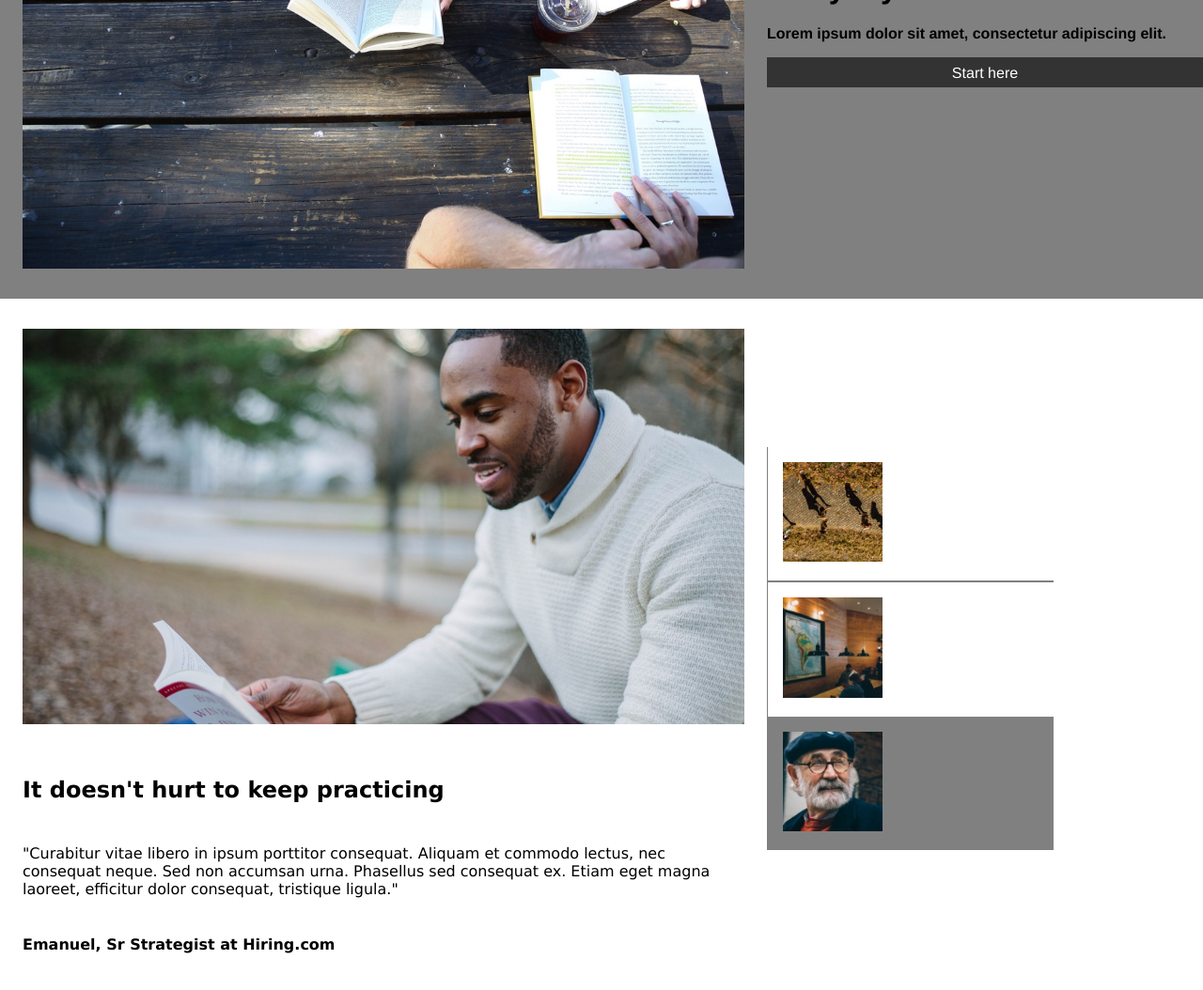
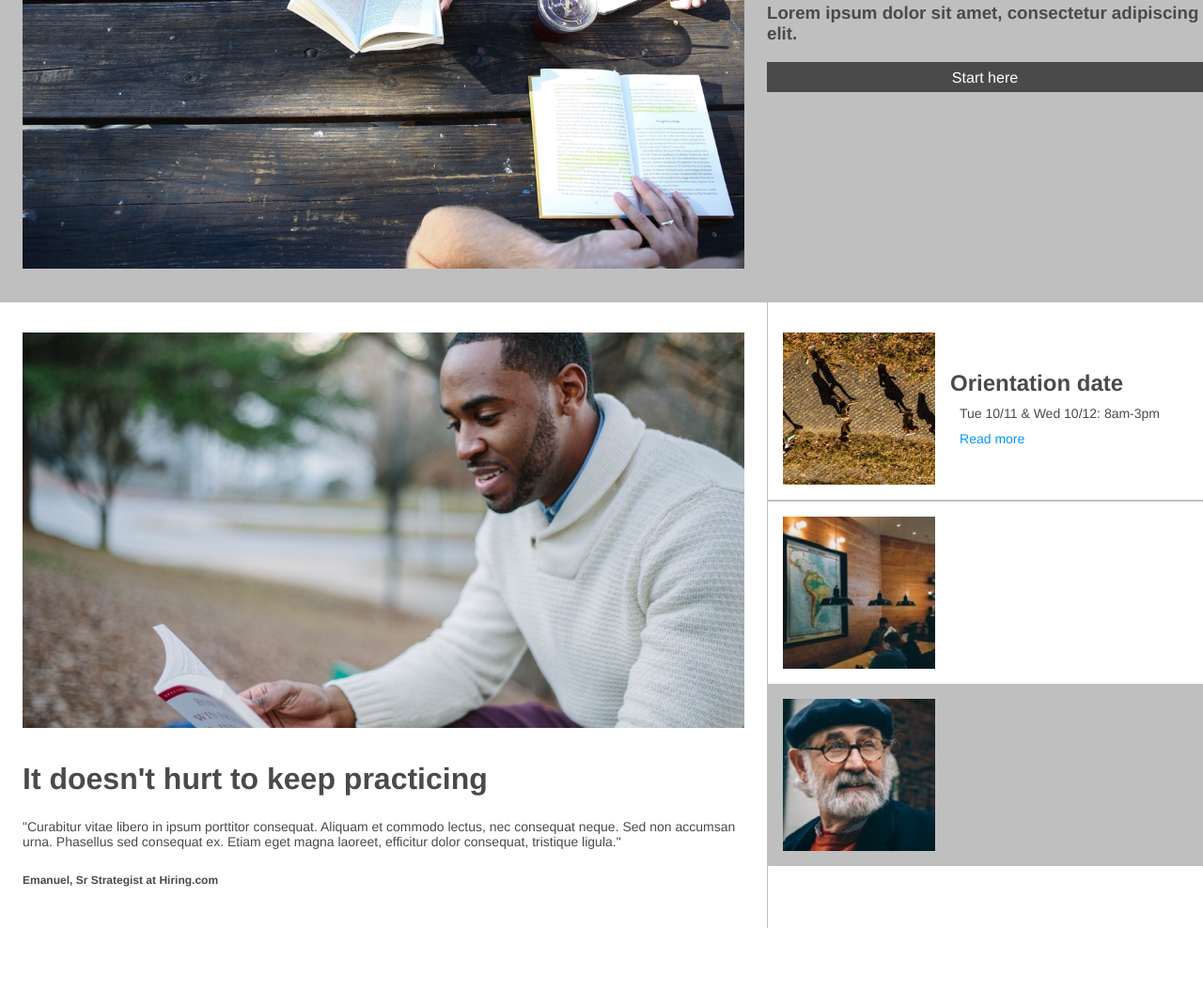
Before and after one commit to RoryMcCash/ColmarAcademy, a plain HTML site: page index.html in a window 1280 px wide. Shown: the part 378-1432 px from the top of the page at 94% size. After the commit the page ends 1366 px from the top, so only its background shows below. Drawn offline with Linux system fonts and the light colour scheme.

Commit message:
Big tidy-up and info-section progress

```diff
--- a/css/style.css
+++ b/css/style.css
@@ -2,36 +2,54 @@
 
 body {
   margin: 0;
-  font-family: verdana;
+  font-family: helvetica;
 }
 
-div {
+.main {
+  padding-top: 64px;
   margin: 0;
+  font-family: helvetica;
+  color: #4a4a4a;
 }
 
-img {
-  margin: 0;
-}
+
 
 a {
   color: inherit;
   text-decoration: none;
 }
 
-h1,
+h1 {
+  margin: 0;
+  font-weight: 900;
+}
+
 h2 {
-  font-weight: 900;
+  margin: 0;
+  font-weight: 700;
 }
 
 .flex-container {
   display: flex;
-  flex-direction: row;
   align-items: center;
 }
 
-.main {
-  padding-top: 64px;
+.smallbox-container {
+  display: flex;
+  align-items: center;
 }
+
+.smallbox-container p,
+.smallbox-container a {
+  font-size: 14px;
+  margin: 10px 10px;
+}
+
+.smallbox-container a {
+  color: #0097fc;
+}
+
+
 
 /* Header */
 
@@ -53,11 +71,8 @@ header #logolink a {
   padding-left: 24px;
 }
 
-#logolink span {
-  padding-bottom: 4px;
-}
-
 nav {
+  font-size: 1.17em;
   text-align: right;
   flex-grow: 1;
   padding-right: 24px;
@@ -70,24 +85,27 @@ nav span {
 /* Banner Section */
 
 #banner-section {
-  background-color: gray;
+  background-color: #bfbfbf;
+  margin: 0;
+}
+
+.img-container {
+  padding: 32px 24px 32px 24px;
+  min-width: 60%;
+  max-width: 60%;
 }
 
 #banner-section img {
-  padding: 32px 24px 32px 24px;
-  max-width: 60%;
-  min-width: 60%;
-
+  width: 100%;
 }
 
 #banner-section .signup {
   font-family: helvetica;
-  /*padding-right: 180px;*/
 }
 
 .button {
   height: 32px;
-  background-color: #333333 ;
+  background-color: #4a4a4a ;
 }
 
 .button p {
@@ -99,52 +117,54 @@ nav span {
 /* Info Section */
 
 #info-section {
-
-
+  display: flex;
+  margin: 0;
 }
 
 .practice {
   padding: 32px 24px 32px 24px;
-  width: 60%;
-
-
+  min-width: 60%;
+  max-width: 60%;
 }
 
 .practice img {
   padding: 0px 0px 32px 0px;
   width: 100%;
-
 }
 
-.practice .p1,
-.practice h2 {
-  padding-bottom: 24px;
+.practice .quote {
+  padding-top: 10px;
+  font-size: 14px;
+}
+
+.practice .expert {
+  padding-top: 12px;
+  font-size: 12px;
 }
 
 .infoboxes {
-  border-left: 1px solid gray;
-  /*width: 40%;*/
-  height: 100%;
-
+  border-left: 1px solid #bfbfbf;
+  width: 40%;
 }
 
 .infoboxes img {
   width: 35%;
-  /**/
+  height: 100%;
   padding: 16px;
 }
 
-.box1 {
-  border-bottom: 1px solid gray;
+#box1 {
+  padding-top: 16px;
+  border-bottom: 1px solid #bfbfbf;
 }
 
-.box2 {
-  border-top: 1px solid gray;
-  border-color: gray;
+#box2 {
+  border-top: 1px solid #bfbfbf;
 }
 
-.box3 {
-  background-color: gray;
+#box3 {
+  margin-bottom: 32px;
+  background-color: #bfbfbf;
 }
 
 /*
--- a/index.html
+++ b/index.html
@@ -13,7 +13,7 @@
       <div id="logolink" class="flex-container">
         <a  href="index.html">
           <img src="images\ic-logo.svg">
-          <span>COLMAR</span><span style="color:gray">ACADEMY</span>
+          <span><strong>COLMAR</strong></span><span style="color:gray">ACADEMY</span>
         </a>
       </div>
       <nav>
@@ -31,10 +31,12 @@
       <!-- Banner Section -->
 
       <div id="banner-section" class="flex-container">
-        <img src="images\banner.jpg">
+        <div class="img-container">
+          <img src="images\banner.jpg">
+        </div>
         <div class="signup">
           <h1>Learn something new everyday</h1>
-          <p><strong>Lorem ipsum dolor sit amet, consectetur adipiscing elit.</strong></p>
+          <h3>Lorem ipsum dolor sit amet, consectetur adipiscing elit.</h3>
           <div class="button">
             <p>Start here</p>
           </div>
@@ -43,21 +45,28 @@
 
       <!-- Info Section -->
 
-      <div id="info-section" class="flex-container">
+      <div id="info-section">
         <div class="practice">
           <img src="images\information-main.jpg">
-          <h2>It doesn't hurt to keep practicing</h2>
-          <p class="p1">"Curabitur vitae libero in ipsum porttitor consequat. Aliquam et commodo lectus, nec consequat neque. Sed non accumsan urna. Phasellus sed consequat ex. Etiam eget magna laoreet, efficitur dolor consequat, tristique ligula."</p>
-          <p><strong>Emanuel, Sr Strategist at Hiring.com</strong></p>
+          <h1>It doesn't hurt to keep practicing</h1>
+          <p class="quote">"Curabitur vitae libero in ipsum porttitor consequat. Aliquam et commodo lectus, nec consequat neque. Sed non accumsan urna. Phasellus sed consequat ex. Etiam eget magna laoreet, efficitur dolor consequat, tristique ligula."</p>
+          <p class="expert"><strong>Emanuel, Sr Strategist at Hiring.com</strong></p>
         </div>
         <div class="infoboxes">
-          <div class="box1">
+          <div id="box1" class="smallbox-container">
             <img src="images\information-orientation.jpg">
+
+            <div class="text">
+              <h2>Orientation date</h2>
+              <p>Tue 10/11 & Wed 10/12: 8am-3pm</p>
+              <a href="#">Read more</a>
+            </div>
+
           </div>
-          <div class="box2">
+          <div id="box2" class="flex-container">
             <img src="images\information-campus.jpg">
           </div>
-          <div class="box3">
+          <div id="box3" class="flex-container">
             <img src="images\information-guest-lecture.jpg" alt="">
           </div>
         </div>
```
